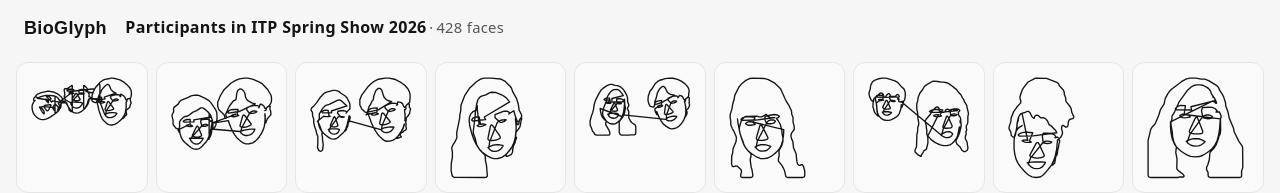
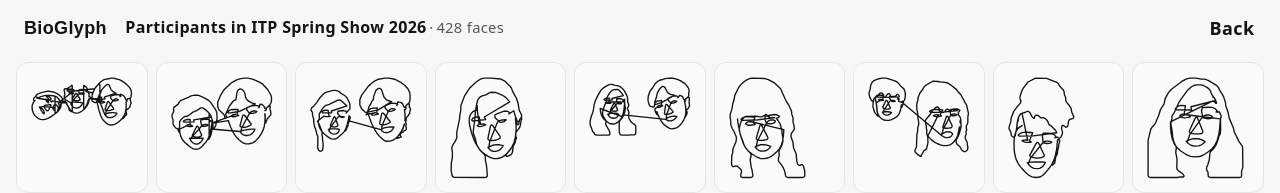
Before and after one commit to pearmini/bio-glyph, a React (Vite) app: page /archive in a window 1280 px wide. Shown: the top 193 px of the page. Built offline with nearby package versions, Linux system fonts and the light colour scheme.

Commit message:
Add back button

```diff
--- a/src/App.css
+++ b/src/App.css
@@ -589,6 +589,11 @@ a.btn {
   flex-shrink: 0;
 }
 
+.archive-page__back {
+  flex-shrink: 0;
+  margin-left: auto;
+}
+
 .archive-page__title-line {
   display: flex;
   flex-direction: row;
--- a/src/ArchivePage.jsx
+++ b/src/ArchivePage.jsx
@@ -58,6 +58,13 @@ export default function ArchivePage() {
               </span>
             </span>
           </h1>
+          <button
+            type="button"
+            className="app-archive-btn archive-page__back"
+            onClick={() => navigate("/")}
+          >
+            Back
+          </button>
         </header>
         {items.length === 0 ? (
           <div className="archive-page__empty-wrap">
```
